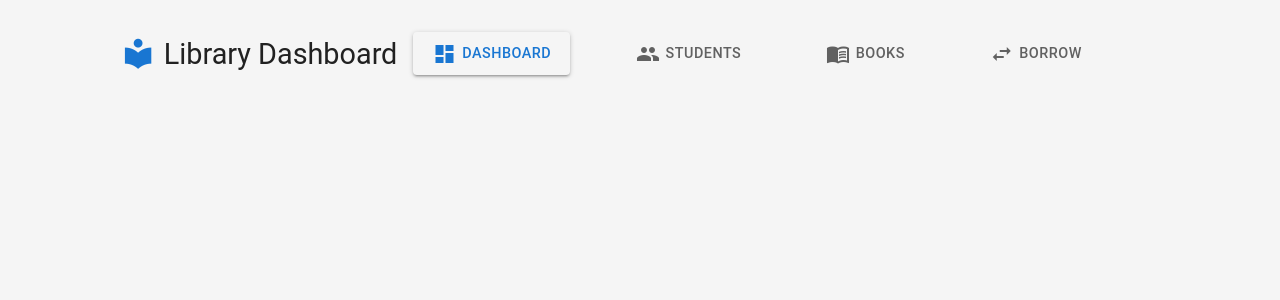
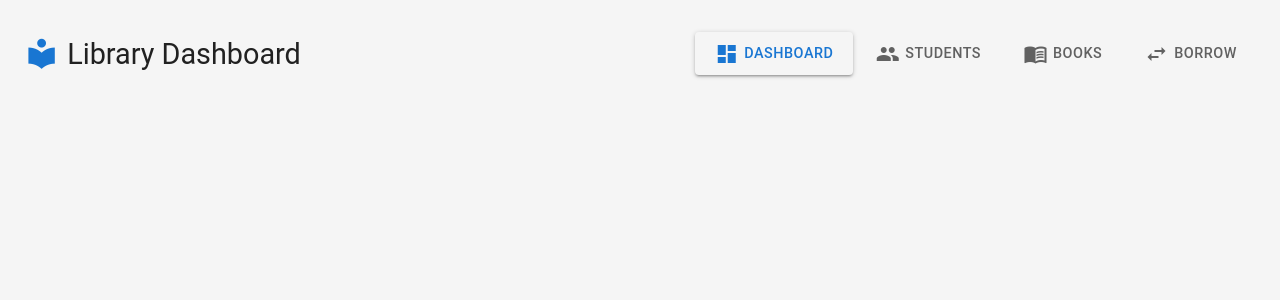
Before and after one commit to Lawrence-19/it30b, a PHP site: page /includes/navbar.php in a window 1280 px wide. Shown: the top 300 px of the page. Run offline with PHP 8.4, Linux system fonts and the light colour scheme.

Commit message:
CODEBLOCK2

```diff
--- a/includes/navbar.php
+++ b/includes/navbar.php
@@ -27,8 +27,10 @@ function navActive($section, $currentSection)
         display: flex;
         align-items: center;
         gap: 0.5rem;
-        color: #212121 margin:0;
+        color: #212121;
+        margin: 0;
     }
+
 
     .app-header h1 .material-icons {
         font-size: 2.2rem;
@@ -76,6 +78,7 @@ function navActive($section, $currentSection)
         color: #1976d2;
     }
 
+    /*Mobile & tablet breakpoint */
     @media (max-width:760px) {
         .app-header {
             flex-direction: column;
@@ -94,7 +97,6 @@ function navActive($section, $currentSection)
             white-space: nowrap;
         }
     }
-
 </style>
 
 <header class="app-header">
@@ -104,29 +106,28 @@ function navActive($section, $currentSection)
     </h1>
 
     <nav class="nav-links">
-        <a href="index.php?section=dashboard" class="<?= navActive('dashboard', $currentSection) ?>">
+        <a href="dashboard.php?section=dashboard" class="<?= navActive('dashboard', $currentSection) ?>">
             <span class="material-icons">dashboard</span>
             Dashboard
-            <a />
+        </a>
 
         <a href="index.php?section=students" class="<?= navActive('students', $currentSection) ?>">
             <span class="material-icons">people</span>
             Students
-                <a />
+        </a>
 
         <a href="index.php?section=books" class="<?= navActive('books', $currentSection) ?>">
             <span class="material-icons">menu_book</span>
             Books
-                    <a />
+        </a>
 
         <a href="index.php?section=borrow" class="<?= navActive('borrow', $currentSection) ?>">
             <span class="material-icons">swap_horiz</span>
             Borrow
-                        <a />
+        </a>
     </nav>
 
-    <header />
-
+</header>
 
         <style>
             * {
@@ -148,9 +149,23 @@ function navActive($section, $currentSection)
                 align-items: center;
             }
 
+            .app-header,
+            .stats-grid,
+            .charts-grid,
+            .recent-borrows {
+                width: 100%;
+                max-width: 1300px;
+            }
+
             .dashboard {
                 max-width: 1300px;
                 width: 100%;
+            }
+
+            .stat-card,
+            .chart-card,
+            .recent-borrows {
+                min-width: 0;
             }
 
             /* Materialize Standard Card */
```
Also changed, not shown: dashboard.php (+56 -4 lines). Lines whose indentation alone changed are shown as unchanged.
